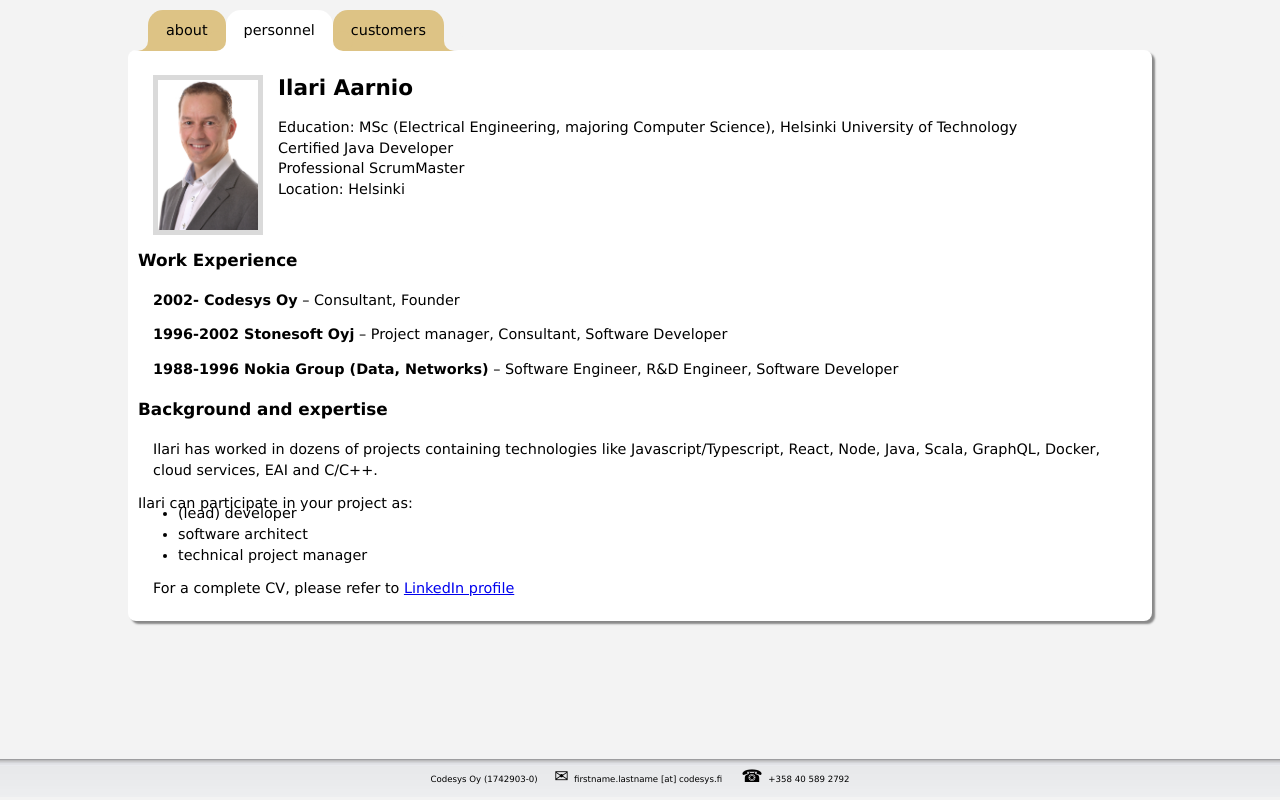
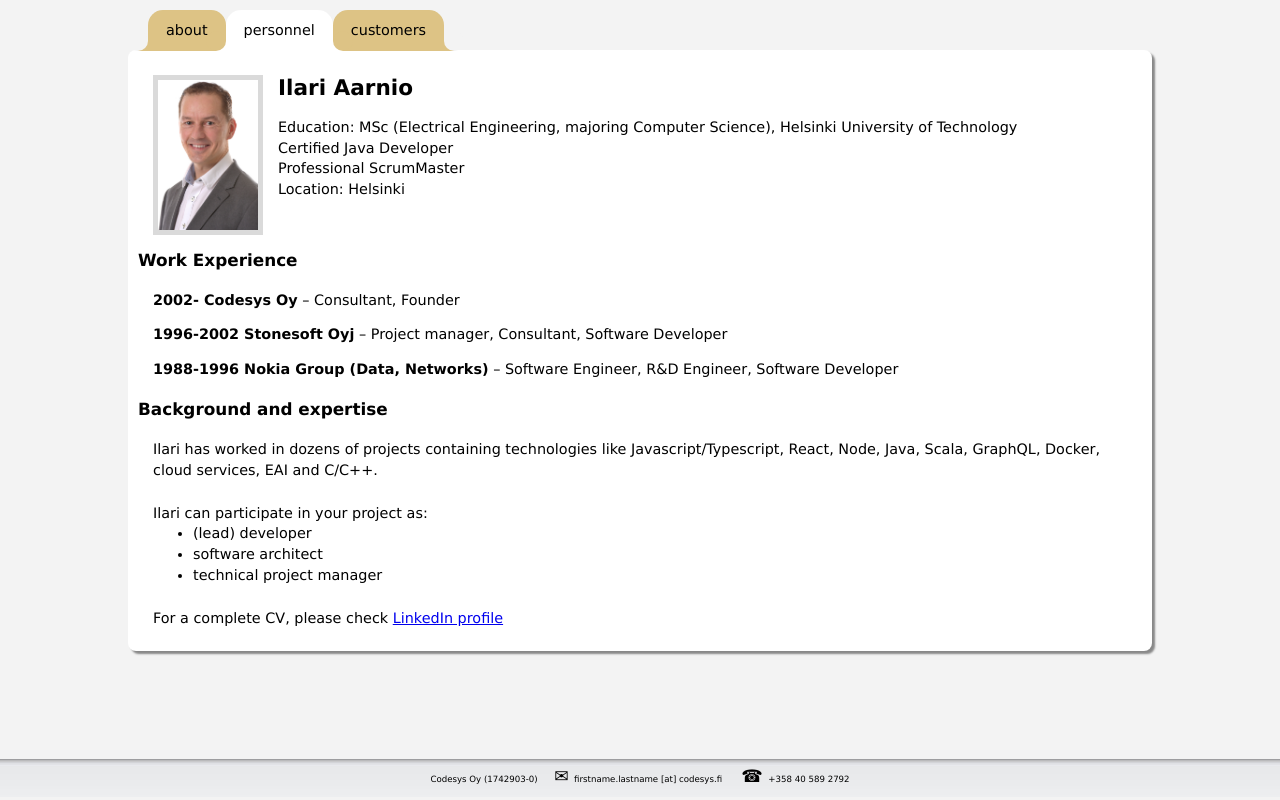
Before and after one commit to iaarnio/website, a website: page www/personnel.html in a window 1280 px wide. Drawn offline with Linux system fonts and the light colour scheme.

Commit message:
Small fixup

```diff
--- a/www/personnel.html
+++ b/www/personnel.html
@@ -60,7 +60,7 @@
             Javascript/Typescript, React, Node, Java, Scala, GraphQL, Docker,
             cloud services, EAI and C/C++.
           </p>
-          <div>
+          <div class="text">
             Ilari can participate in your project as:
             <ul class="nearAbove">
               <li>(lead) developer</li>
@@ -69,7 +69,7 @@
             </ul>
           </div>
           <p>
-            For a complete CV, please refer to
+            For a complete CV, please check
             <a
               title="Public profile in LinkedIn"
               href="http://www.linkedin.com/in/ilariaarnio"
--- a/www/style.css
+++ b/www/style.css
@@ -80,6 +80,11 @@ body > #outerwrap {
   text-align: center;
 }
 
+.text {
+  margin: 5px;
+  padding: 10px;
+}
+
 .bigger {
   font-size: 200%;
 }
@@ -147,7 +152,7 @@ p {
 }
 
 .nearAbove {
-  margin-top: -10px;
+  margin-top: 0px;
   margin-bottom: 0px;
 }
 
```
